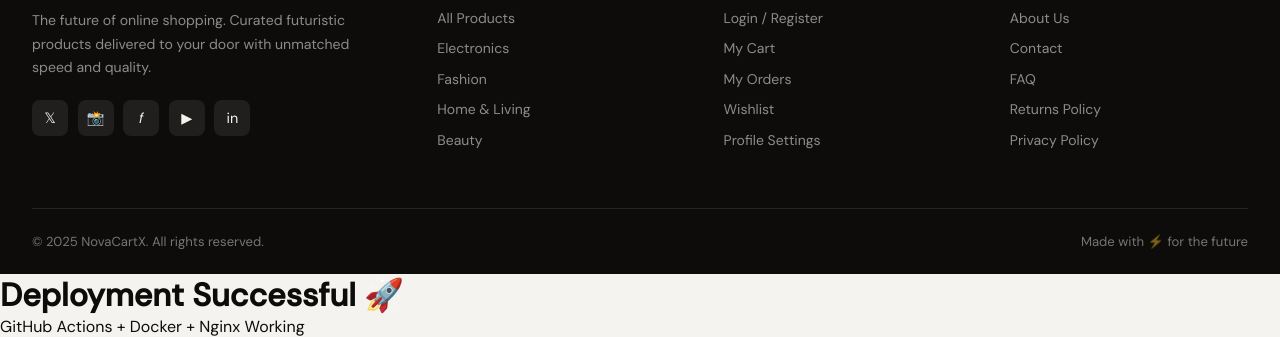
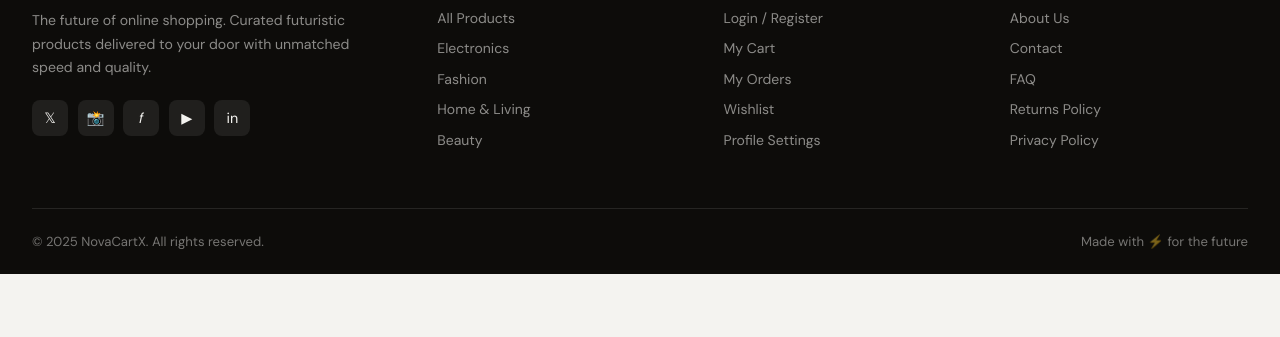
Before and after one commit to tharunadhithyaa/NovaCartX, a website: page index.html in a window 1280 px wide. Shown: the part 4448-4785 px from the top of the page. After the commit the page ends 4722 px from the top, so only its background shows below. Drawn offline with Linux system fonts and the light colour scheme.

Commit message:
Updated changes

```diff
--- a/index.html
+++ b/index.html
@@ -355,8 +355,5 @@
 
 <script src="js/app.js"></script>
 
-<h1>Deployment Successful 🚀</h1>
-    <p>GitHub Actions + Docker + Nginx Working</p>
-
 </body>
 </html>
```
